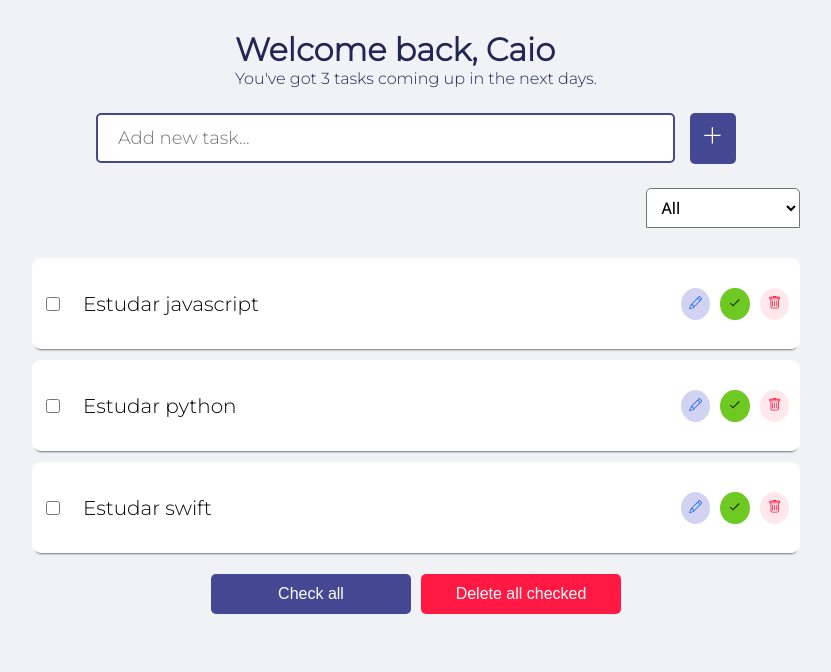
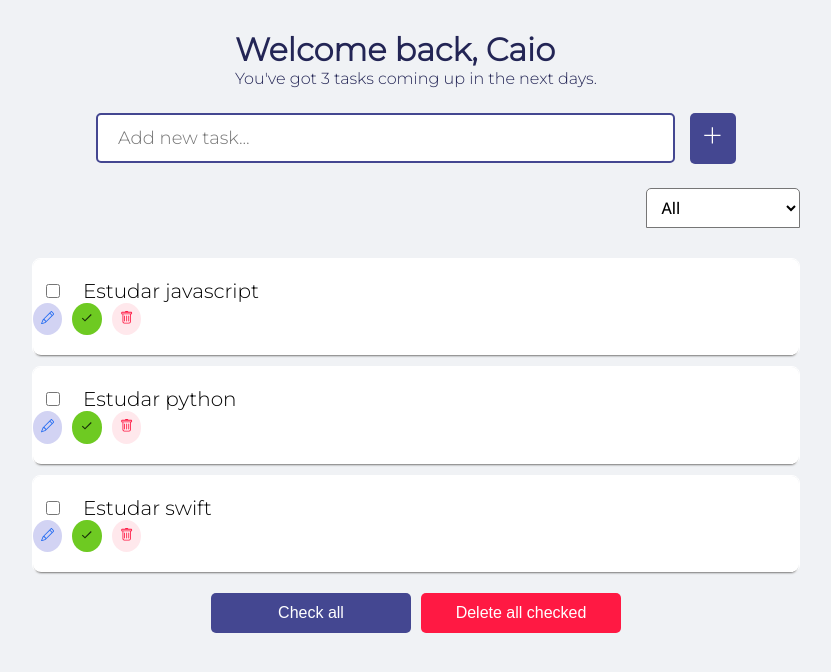
Before and after one commit to devcaiofelipe/todo-list-frontend, a React (Create React App) app: page /home in a window 1280 px wide. Shown: the top 672 px of the page, without its empty margins (224-1055 px from the left). Built offline with nearby package versions, Linux system fonts and the light colour scheme.

Commit message:
fix: fix overflow task description

```diff
--- a/src/components/Task/index.jsx
+++ b/src/components/Task/index.jsx
@@ -18,11 +18,11 @@ const Task = ({
         transition: "all .5s ease",
         WebkitTransition: "all .5s ease",
         MozTransition: "all .5s ease" }}>
-      <div>
+        <div className="task-start">
           <input type="checkbox" checked={checked} onChange={() => handleCheckTask(task.id)} className="task-container-checkbox"/>
-        <p className="messages">{description}</p>
+          <p className="task-description messages">{description}</p>
         </div>
-      <div>
+        <div className="task-options-buttons">
           <button className="task-container-button update-button" onClick={() => handleTaskIdToUpdate(task.id)}><BsPencil/></button>
           <button className="task-container-button done-button" onClick={() => handleDoneTask(task.id)}>{ task.status === 'done' ? <MdRemoveDone/> : <MdDone/>}</button>
           <button className="task-container-button confirm-button" onClick={() => handleTaskToDelete(task.id)}><BsTrash/></button>
--- a/src/components/Task/styles.css
+++ b/src/components/Task/styles.css
@@ -3,16 +3,14 @@
   justify-content: space-between;
   align-items: center;
   width: 100%;
-  height: 90px;
+  min-height: 90px;
   font-size: 20px;
   background-color: white;
   border-radius: 8px;
   text-align: start;
+  flex-wrap: wrap;
+  padding: 20px 0px;
   box-shadow: 0px 3px 2px -2px rgba(102, 102, 102, 0.904);
-}
-
-.task-container p {
-  display: inline-block;
 }
 
 .task-container p::first-letter {
@@ -60,3 +58,20 @@
   margin-right: 20px;
   accent-color: #444791;
 }
+
+.task-start {
+  display: flex;
+  flex-direction: row;
+  vertical-align: baseline;
+  align-items: center;
+  width: 85%;
+}
+
+.task-description {
+  word-break: break-all;
+}
+
+.task-options-buttons {
+  min-height: 30px;
+  min-width: 130px;
+}
--- a/src/pages/Home/index.jsx
+++ b/src/pages/Home/index.jsx
@@ -217,7 +217,7 @@ const Home = () => {
               handleTaskIdToUpdate={handleTaskIdToUpdate}
               handleDoneTask={handleDoneTask}
           />)
-          : <p className="no-tasks messages">There are no tasks</p>}
+          : <p className="no-tasks messages color">There are no tasks</p>}
       </ul>
 
       <div className="check-buttons-container">
```
Lines whose indentation alone changed are shown as unchanged.
